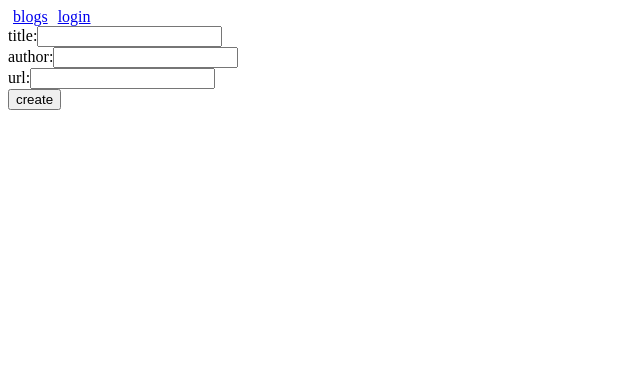
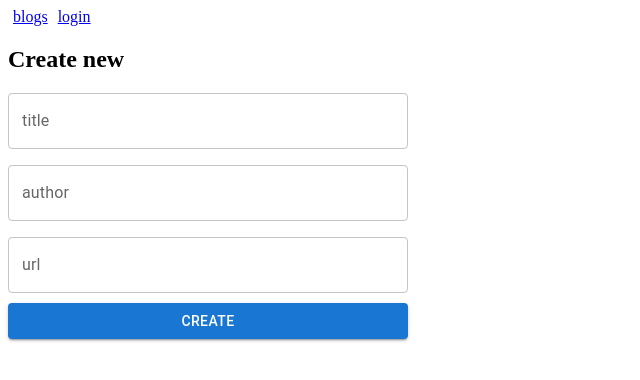
Before and after one commit to aiaiaida/FullStackOpen, a React (Vite) app in the folder part5/bloglist-frontend/: page /create in a window 1280 px wide. Shown: the top 380 px of the page, without its empty margins (0-640 px from the left). Built offline with nearby package versions, Linux system fonts and the light colour scheme; no server answers.

Commit message:
5.29 done

```diff
--- a/part5/bloglist-frontend/package.json
+++ b/part5/bloglist-frontend/package.json
@@ -11,6 +11,9 @@
     "test": "vitest run"
   },
   "dependencies": {
+    "@emotion/react": "^11.14.0",
+    "@emotion/styled": "^11.14.1",
+    "@mui/material": "^9.3.1",
     "axios": "^1.9.0",
     "react": "^19.1.0",
     "react-dom": "^19.1.0",
--- a/part5/bloglist-frontend/src/components/BlogForm.jsx
+++ b/part5/bloglist-frontend/src/components/BlogForm.jsx
@@ -1,5 +1,6 @@
 import React from 'react'
 import { useState } from 'react'
+import { Stack, TextField, Button } from '@mui/material'
 
 const BlogForm = ({ addBlog }) => {
   const [title, setTitle] = useState('')
@@ -19,24 +20,17 @@ const BlogForm = ({ addBlog }) => {
     setUrl('')
   }
   return (
-    <form onSubmit={blogPrep}>
-      <div>
-        <label> title:
-          <input value={title} onChange={({ target }) => setTitle(target.value)}/>
-        </label>
-      </div>
-      <div>
-        <label> author:
-          <input value={author} onChange={({ target }) => setAuthor(target.value)}/>
-        </label>
-      </div>
-      <div>
-        <label> url:
-          <input value={url} onChange={({ target }) => setUrl(target.value)}/>
-        </label>
-      </div>
-      <button type='submit'>create</button>
-    </form>
+    <div>
+      <h2>Create new</h2>
+      <form onSubmit={blogPrep}>
+        <Stack spacing={2} sx={{ mt:2 }}>
+          <TextField label='title' value={title} onChange={({ target }) => setTitle(target.value)} sx={{ width: 400 }}/>
+          <TextField label='author' value={author} onChange={({ target }) => setAuthor(target.value)} sx={{ width: 400 }}/>
+          <TextField label='url' value={url} onChange={({ target }) => setUrl(target.value)} sx={{ width: 400 }}/>
+          <Button type='submit' variant='contained' style={{ marginTop: 10, width:400 }}>create</Button>
+        </Stack>
+      </form>
+    </div>
   )
 }
 
--- a/part5/bloglist-frontend/src/components/LoginForm.jsx
+++ b/part5/bloglist-frontend/src/components/LoginForm.jsx
@@ -1,21 +1,14 @@
+import { TextField, Button, Stack } from '@mui/material'
 const LoginForm = ({ username, password, setUsername, setPassword, handleLogin }) => {
   return (
     <div>
       <h2>Log in to see the blog list</h2>
       <form onSubmit={handleLogin}>
-        <div>
-          <label>
-            username
-            <input type='text' value={username} onChange={({ target }) => setUsername(target.value)} />
-          </label>
-        </div>
-        <div>
-          <label>
-            password
-            <input type='text' value={password} onChange={({ target }) => setPassword(target.value)} />
-          </label>
-        </div>
-        <button type='submit'>login</button>
+        <Stack spacing={2} sx={{ mt:2 }}>
+          <TextField label='username' value={username} onChange={({ target }) => setUsername(target.value)} sx={{ width: 400 }}/>
+          <TextField label='password' value={password} onChange={({ target }) => setPassword(target.value)} sx={{ width: 400 }}/>
+          <Button type='submit' variant='contained' style={{ marginTop: 10, width: 400 }}>login</Button>
+        </Stack>
       </form>
     </div>
   )
```
Also changed, not shown: 1 other file (tests, documents, lock files or other folders).
